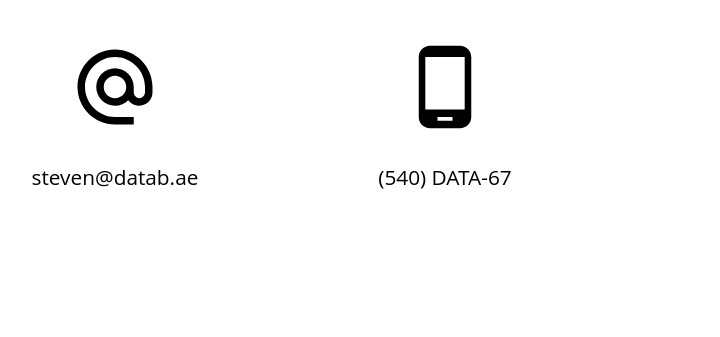
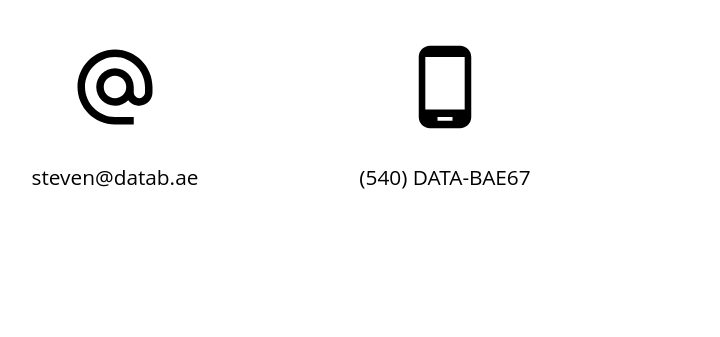
Before and after one commit to stackbit-projects/festive-mahogany-a93a7, a Gatsby site: page /contact in a window 1280 px wide. Shown: the part 463-800 px from the top of the page, 190-910 px from the left. Built offline with nearby package versions, Linux system fonts and the light colour scheme; Gatsby itself is replaced by a stand-in of ours.

Commit message:
contact.js: updated div 2 in div 2

```diff
--- a/src/pages/contact.js
+++ b/src/pages/contact.js
@@ -33,7 +33,7 @@
             ></img>
           </div>
           <div className="contact-grid-item">steven@datab.ae</div>
-          <div className="contact-grid-item">(540) DATA-67</div>
+          <div className="contact-grid-item">(540) DATA-BAE67</div>
           <div className="contact-grid-item">@CraftyCo</div>
         </div>
       </Layout>
```
